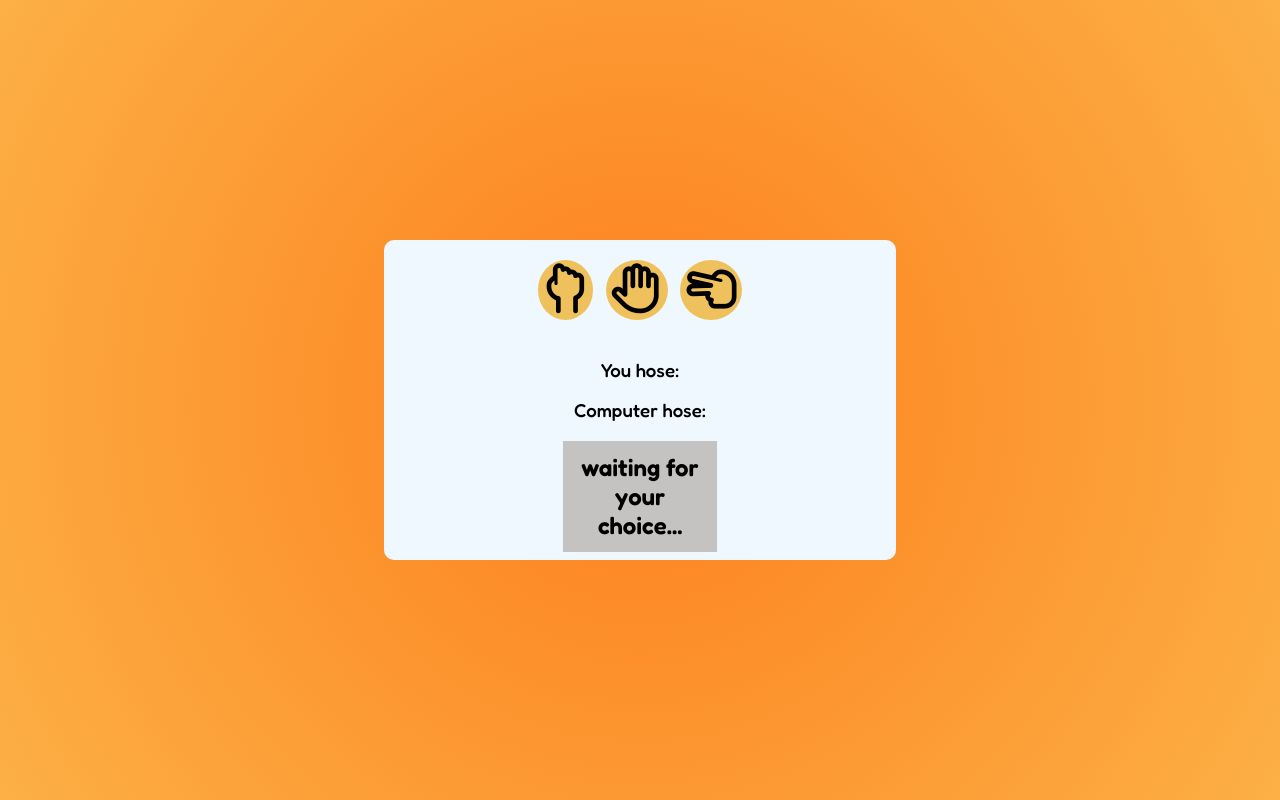
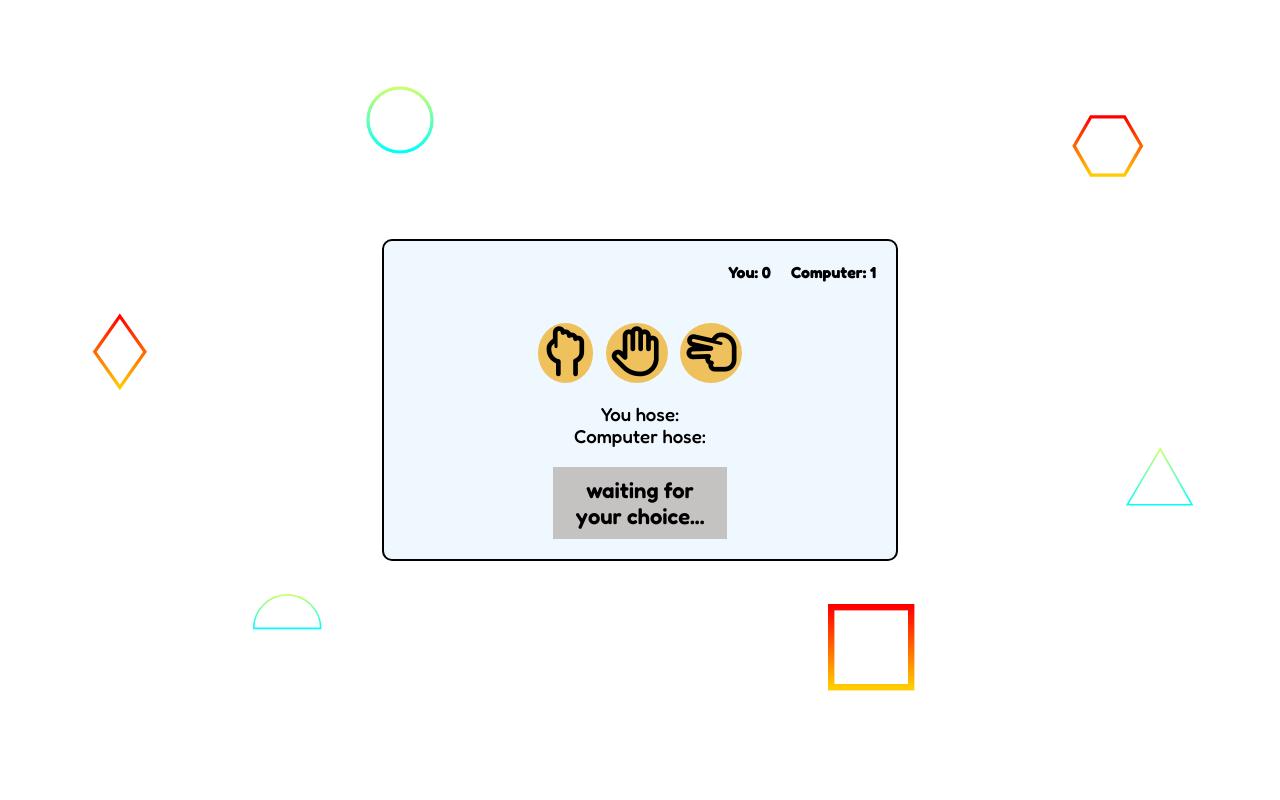
Before and after one commit to GrzeCHu-a11y/ts-rock-paper-scrissors-game, a website: page index.html in a window 1280 px wide. Drawn offline with Linux system fonts and the light colour scheme.

Commit message:
added fresh design

```diff
--- a/index.html
+++ b/index.html
@@ -11,6 +11,11 @@
 </head>
 <body>
     <main>
+        <div class="results-positioner">
+        <h4 class="player-result">You: 0</h4>
+        <h4 class="computer-result">Computer: 1</h4>
+        </div>
+        <div class="wrapper">
         <div class="items-container">
             <button class="item" id="rock"><i class="fa-regular fa-hand-back-fist"></i></button>
             <button class="item" id="paper"><i class="fa-regular fa-hand"></i></button>
@@ -21,7 +26,7 @@
             <h3 class="computer-chosen-item">Computer hose:</h3>
         </div>
         <div class="status"><h2 class="status-h2">waiting for your choice...</h2></div>
-
+    </div>
     </main>
     <script src="./dist/app.js"></script>
     <script src="https://kit.fontawesome.com/d2dab6a9e6.js" crossorigin="anonymous"></script>
--- a/src/app.ts
+++ b/src/app.ts
@@ -3,6 +3,7 @@ const statsContainer: HTMLElement = document.querySelector(".stats-container");
 const h3PlayerChosenItem: HTMLElement = document.querySelector(".player-chosen-item");
 const h3ComputerChosenItem: HTMLElement = document.querySelector(".computer-chosen-item");
 const h2Status: HTMLElement = document.querySelector(".status-h2");
+const statusContainer: HTMLElement = document.querySelector(".status");
 
 const options: string[] = ["scissors", "paper", "rock"];
 
@@ -36,6 +37,14 @@ const render = (playerItem: string, computerItem: string, status: string | null)
     h3PlayerChosenItem.innerText = `You hose: ${playerItem}`
     h3ComputerChosenItem.innerText = `Computer hose: ${computerItem}`
     h2Status.innerText = status;
+
+    if (status === "You win") {
+        statusContainer.style.backgroundColor = "#36F356";
+    } else if (status === "Computer win") {
+        statusContainer.style.backgroundColor = "#F3363C";
+    } else if (status === "Draw") {
+        statusContainer.style.backgroundColor = "#C7C5C5";
+    }
 }
 
 items.forEach((item) => item.addEventListener("click", getPlayerChoice))
--- a/style.css
+++ b/style.css
@@ -1,11 +1,16 @@
-html {
+html, h3, h2, h1 {
     height: auto;
+    box-sizing: border-box;
+    margin: 0;
+    padding: 0;
 }
 
 body {
     font-family: "Fredoka", sans-serif;
-    background: rgb(253,127,29);
-    background: radial-gradient(circle, rgba(253,127,29,1) 0%, rgba(252,176,69,1) 100%);
+    /* background: rgb(253,127,29);
+    background: radial-gradient(circle, rgba(253,127,29,1) 0%, rgba(252,176,69,1) 100%); */
+    background-image: url("src/images/scattered-forcefields.svg");
+    background-position: center;
     box-sizing: border-box;
     display: flex;
     align-items: center;
@@ -17,10 +22,27 @@ body {
 
 main {
     width: 40vw;
-    height: 40vh;
+    height: auto;
     background-color: aliceblue;
+    border: 2px solid black;
     border-radius: 10px;
+}
+
+.wrapper {
     text-align: center;
+    display: flex;
+    justify-content: center;
+    align-items: center;
+    flex-direction: column;
+}
+
+.results-positioner {
+    display: flex;
+    flex-direction: row;
+    justify-content: flex-end;
+    gap: 20px;
+    padding: 0 20px;
+    box-sizing: border-box;
 }
 
 .items-container {
@@ -51,13 +73,15 @@ main {
 }
 
 .status {
-    margin: 0 auto;
+    margin: 20px 0;
     max-width: 30%;
+    padding: 10px;
     background-color: rgb(197, 194, 194);
 }
 
 .status-h2 {
-    padding: 12px;
+   font-size: 22px;
+   margin: 0;
 }
 
 h3 {
```
Also changed, not shown: dist/app.js, src/images/fist.png (deleted), src/images/hand-paper.png (deleted), src/images/scattered-forcefields.svg (added), src/images/scissors.png (deleted).
